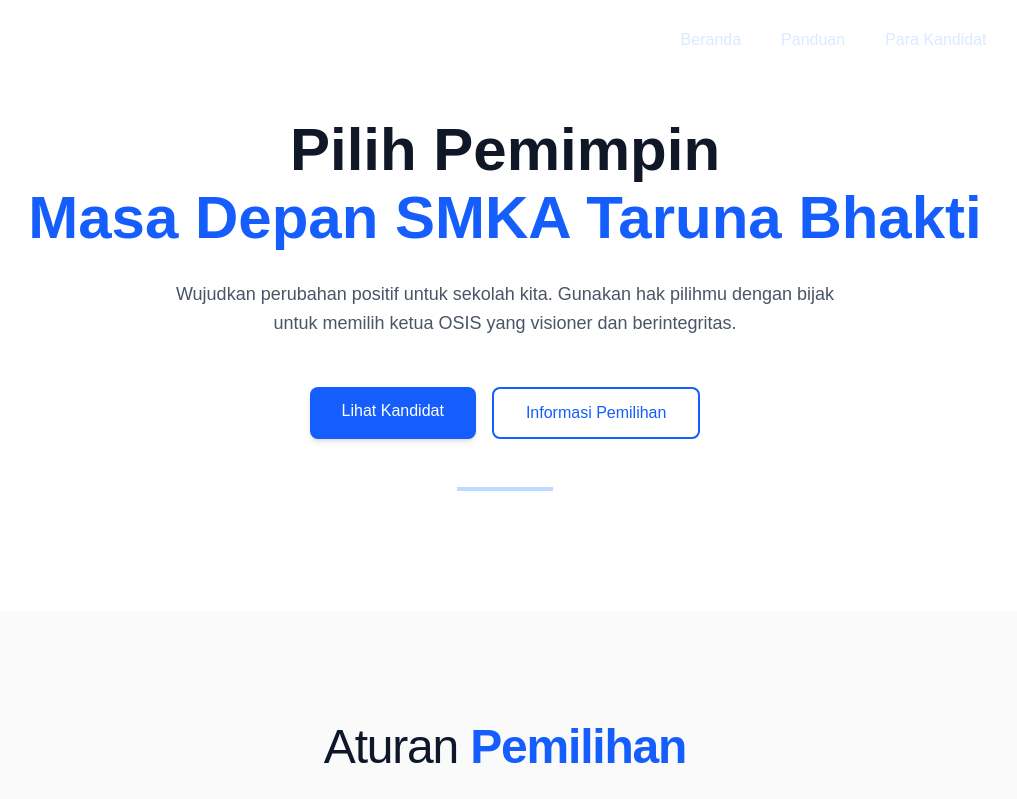
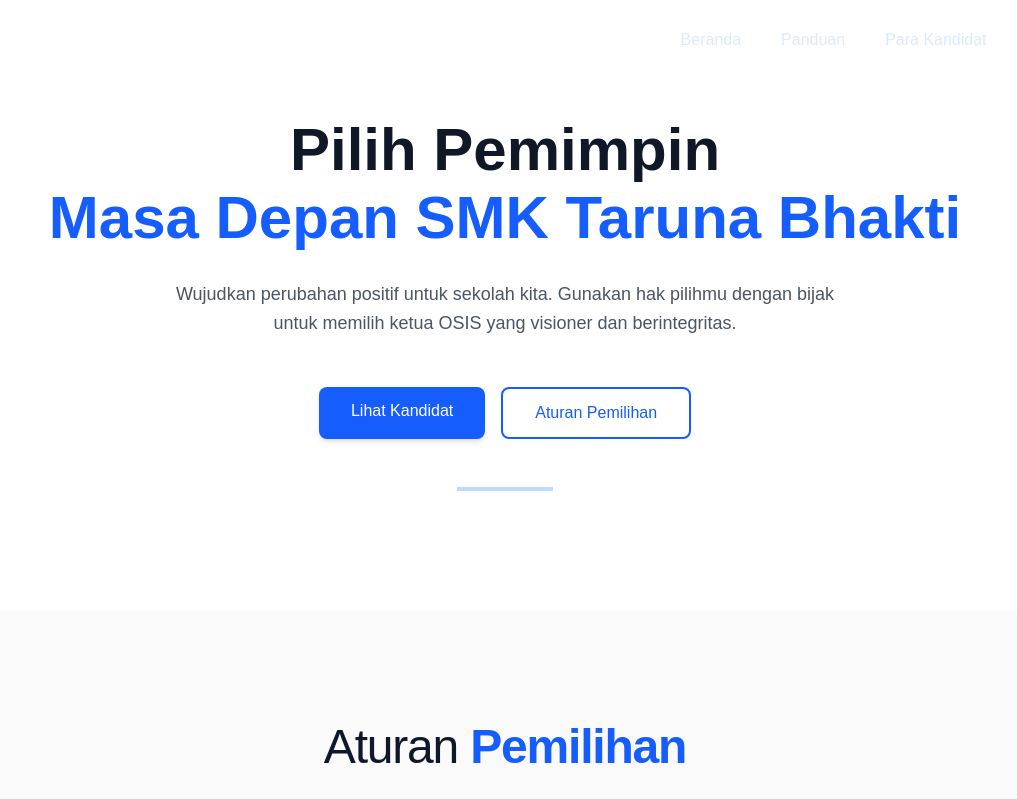
Before and after one commit to Aghissulaiman/pemilihan-osis-web, a Next.js app: page /home in a window 1280 px wide. Shown: the top 799 px of the page, without its empty margins (135-1152 px from the left). Built offline with nearby package versions, Linux system fonts and the light colour scheme.

Commit message:
ubah dikit

```diff
--- a/app/component/homePage/Hero.jsx
+++ b/app/component/homePage/Hero.jsx
@@ -13,7 +13,7 @@
               Pilih Pemimpin
             </span>
             <span className="block text-4xl md:text-5xl lg:text-6xl font-bold text-blue-600">
-              Masa Depan SMKA Taruna Bhakti
+              Masa Depan SMK Taruna Bhakti
             </span>
           </h1>
 
@@ -26,17 +26,17 @@
           {/* CTA Buttons */}
           <div className="flex flex-col sm:flex-row gap-4 justify-center pt-4">
             <Link
-              href="/kandidat"
+              href="#kandidat"
               className="px-8 py-3 bg-blue-600 text-white font-medium rounded-lg hover:bg-blue-700 transition-colors duration-200 shadow-md hover:shadow-lg"
             >
               Lihat Kandidat
             </Link>
 
             <Link
-              href="/informasi"
+              href="#informasi"
               className="px-8 py-3 border-2 border-blue-600 text-blue-600 font-medium rounded-lg hover:bg-blue-50 transition-colors duration-200"
             >
-              Informasi Pemilihan
+              Aturan Pemilihan
             </Link>
           </div>
 
```
